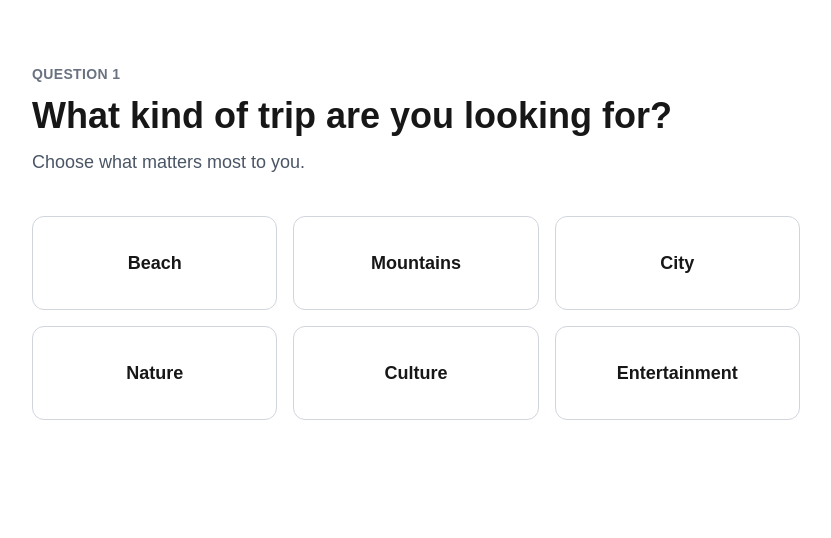
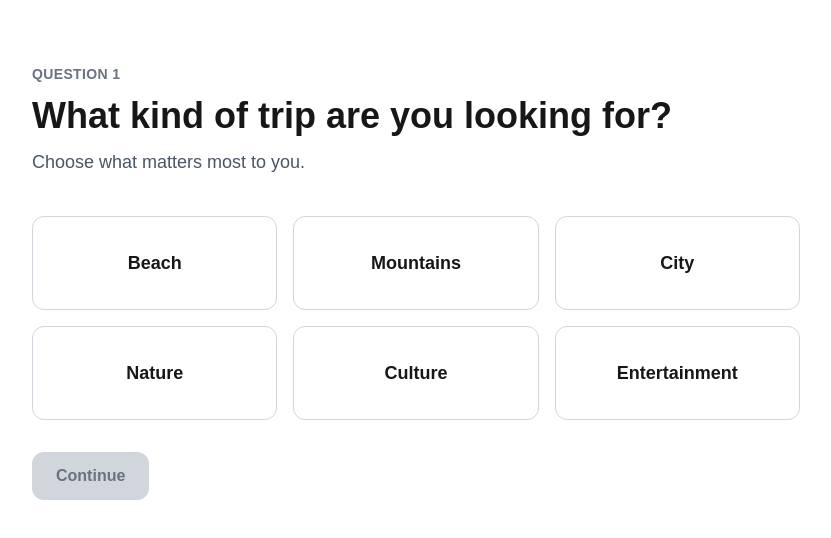
Before and after one commit to AstolffoBV/tripmatch, a Next.js app: page /discover in a window 1280 px wide. Shown: the top 538 px of the page, without its empty margins (224-1055 px from the left). Built offline with nearby package versions, Linux system fonts and the light colour scheme.

Commit message:
Add trip type selection

```diff
--- a/src/app/discover/page.tsx
+++ b/src/app/discover/page.tsx
@@ -1,3 +1,7 @@
+"use client";
+
+import { useState } from "react";
+
 const tripTypes = [
   "Beach",
   "Mountains",
@@ -5,9 +9,14 @@ const tripTypes = [
   "Nature",
   "Culture",
   "Entertainment",
-];
+] as const;
+
+type TripType = (typeof tripTypes)[number];
 
 export default function DiscoverPage() {
+  const [selectedTripType, setSelectedTripType] =
+    useState<TripType | null>(null);
+
   return (
     <main className="min-h-screen px-6 py-16">
       <div className="mx-auto max-w-3xl">
@@ -24,16 +33,34 @@ export default function DiscoverPage() {
         </p>
 
         <div className="mt-10 grid gap-4 sm:grid-cols-2 lg:grid-cols-3">
-          {tripTypes.map((tripType) => (
+          {tripTypes.map((tripType) => {
+            const isSelected = selectedTripType === tripType;
+
+            return (
               <button
                 key={tripType}
                 type="button"
-              className="rounded-xl border border-gray-300 px-6 py-8 text-lg font-semibold transition hover:border-gray-500 hover:bg-gray-50 dark:border-gray-700 dark:hover:border-gray-500 dark:hover:bg-gray-900"
+                aria-pressed={isSelected}
+                onClick={() => setSelectedTripType(tripType)}
+                className={`rounded-xl border px-6 py-8 text-lg font-semibold transition ${
+                  isSelected
+                    ? "border-black bg-black text-white dark:border-white dark:bg-white dark:text-black"
+                    : "border-gray-300 hover:border-gray-500 hover:bg-gray-50 dark:border-gray-700 dark:hover:border-gray-500 dark:hover:bg-gray-900"
+                }`}
               >
                 {tripType}
               </button>
-          ))}
+            );
+          })}
         </div>
+
+        <button
+          type="button"
+          disabled={selectedTripType === null}
+          className="mt-8 rounded-xl bg-black px-6 py-3 font-semibold text-white transition disabled:cursor-not-allowed disabled:bg-gray-300 disabled:text-gray-500 dark:bg-white dark:text-black dark:disabled:bg-gray-700 dark:disabled:text-gray-400"
+        >
+          Continue
+        </button>
       </div>
     </main>
   );
```
Lines whose indentation alone changed are shown as unchanged.
